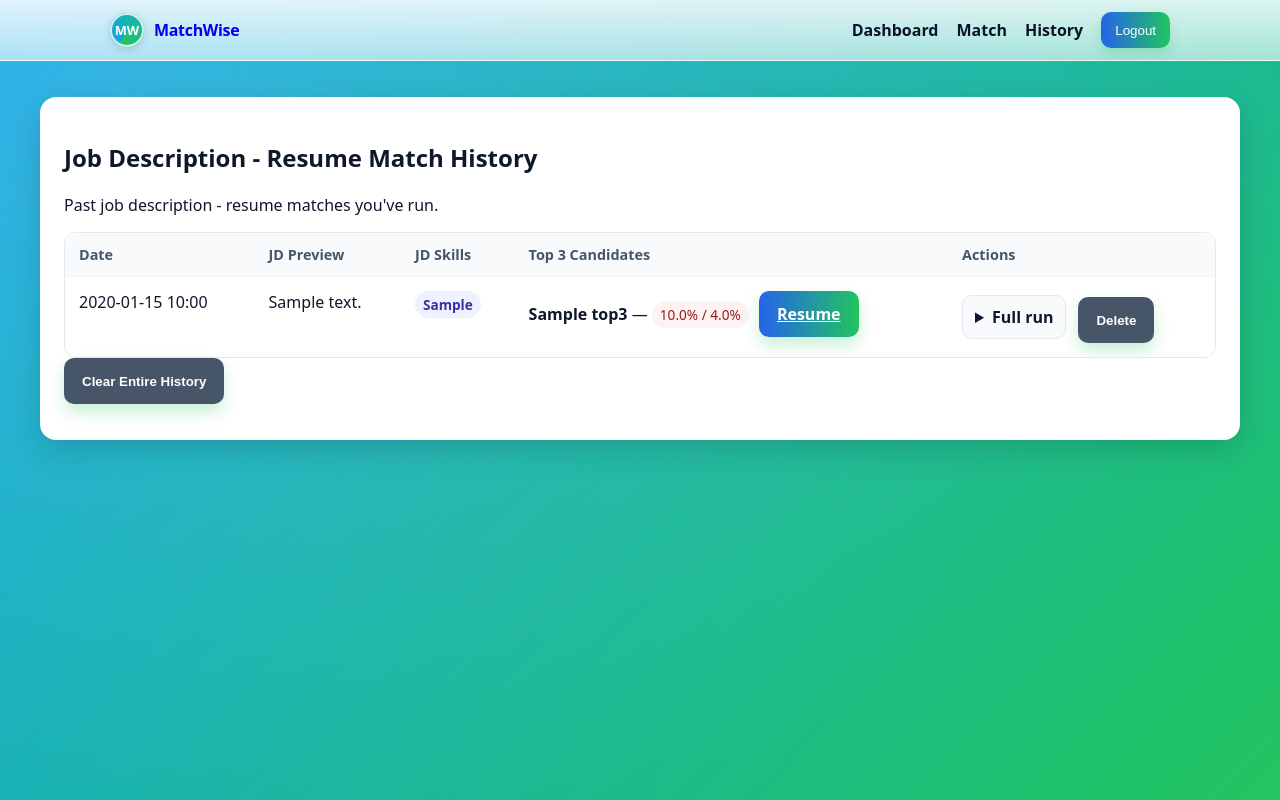
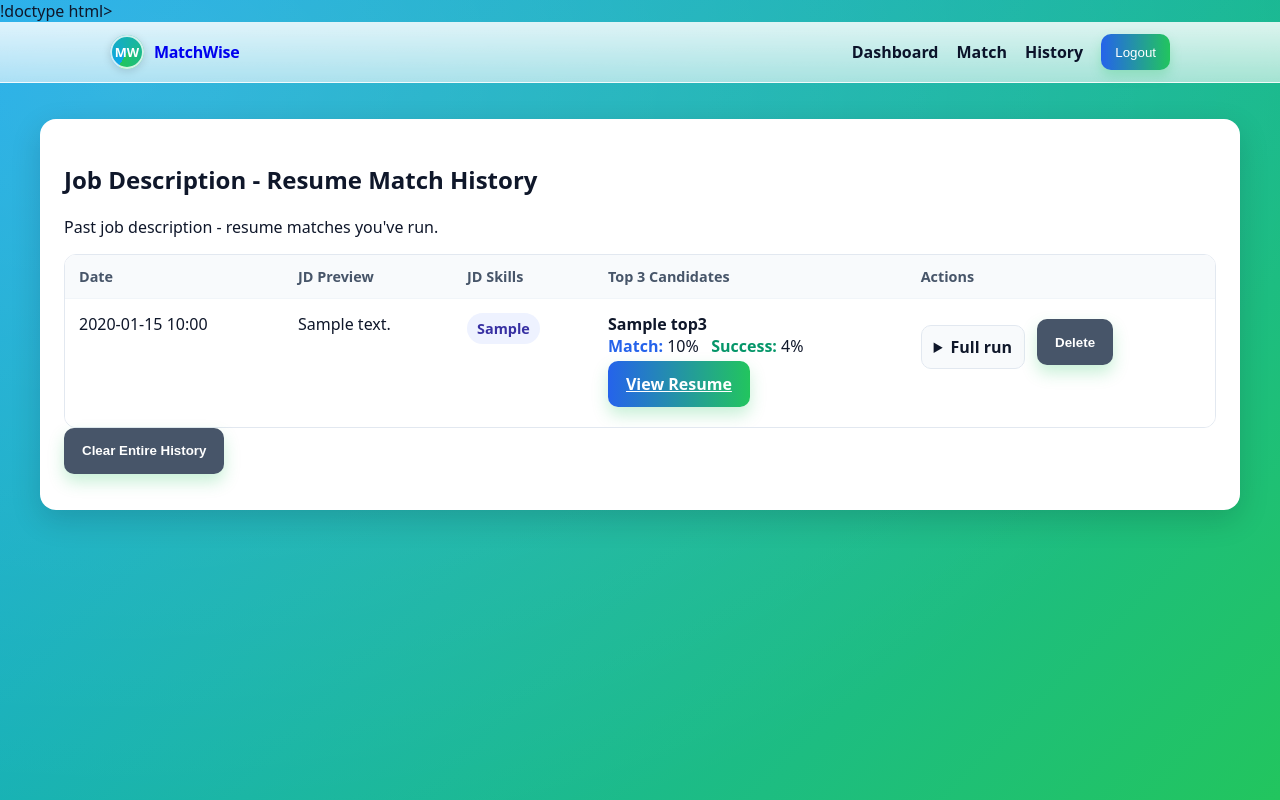
Before and after one commit to emiliell/MatchWise, a Flask app: template templates/company_history.html in a window 1280 px wide. Run offline with Flask 3, Linux system fonts and the light colour scheme; the template is opened without the code that fills it: most values are stand-ins (such as "Sample title", 1, 10 or a date in 2020); some libraries are stand-ins or nearby versions.

Commit message:
Update company_history.html skills display

```diff
--- a/templates/company_history.html
+++ b/templates/company_history.html
@@ -1,4 +1,4 @@
-<!doctype html>
+!doctype html>
 <html lang="en">
 <head>
   <meta charset="utf-8">
@@ -62,10 +62,16 @@
     tbody tr:hover{background:#f9fbff}
 
     .ok{background:#ecfdf5;color:#065f46}.mid{background:#fffbeb;color:#92400e}.bad{background:#fef2f2;color:#991b1b}
-    .skills{display:flex;flex-wrap:wrap;gap:6px} .chip{background:#eef2ff;color:#3730a3;padding:4px 8px;font-size:.85rem;border-radius:999px}
-
+    .skills{display:flex;flex-wrap:wrap;gap:6px}
     details{background:#f8fafc;border:1px solid #e2e8f0;border-radius:10px;padding:10px 12px}
     details>summary{cursor:pointer;font-weight:600}
+
+
+    .inline-more { display:inline-block; margin-left:6px; }
+    .inline-more > summary { cursor:pointer; display:inline; list-style:none; color:#0f766e; font-weight:700; }
+    .inline-more > summary::-webkit-details-marker { display:none; }
+    .skills-all { margin-top:8px; max-width:520px; }
+
   </style>
 </head>
 <body>
@@ -110,29 +116,39 @@
                     <td>{{ r['ran_at'].strftime('%Y-%m-%d %H:%M') if r['ran_at'] else '' }}</td>
                     <td style="max-width:340px">{{ r['jd_preview'] }}</td>
                     <td>
-                        <div class="skills">
-                        {% for s in r['jd_tech'] %}
-                            <span class="chip">{{ s }}</span>
+                      {% set maxn = 10 %}
+                      <div class="skills">
+                        {% for s in r.jd_tech[:maxn] %}
+                          <span class="chip">{{ s }}</span>
                         {% endfor %}
-                        </div>
+
+                        {% if r.jd_tech|length > maxn %}
+                          <details class="inline-more">
+                            <summary>+{{ r.jd_tech|length - maxn }} more</summary>
+                            <div class="skills skills-all" style="background:#f8fafc; border:1px solid #e2e8f0; border-radius:10px; padding:8px;">
+                              {% for s in r.jd_tech %}
+                                <span class="chip">{{ s }}</span>
+                              {% endfor %}
+                            </div>
+                          </details>
+                        {% endif %}
+                      </div>
                     </td>
                     <td>
-                        {% if r['top3'] and r['top3']|length > 0 %}
-                        <div>
-                            {% for t in r['top3'] %}
-                            {% set badge = 'ok' if (t['success_rate'] or 0) >= 80 else ('mid' if (t['success_rate'] or 0) >= 60 else 'bad') %}
-                            <div style="margin-bottom:6px">
-                                <strong>{{ t['candidate_name'] or 'Candidate' }}</strong>
-                                — <span class="badge {{ badge }}">{{ '%.1f'|format(t['match_score'] or 0) }}% / {{ '%.1f'|format(t['success_rate'] or 0) }}%</span>
-                                {% if t['resume_id'] %}
-                                <a class="btn" href="{{ url_for('fetch_resume', resume_id=t['resume_id']) }}" target="_blank" rel="noopener">Resume</a>
-                                {% endif %}
+                      {% for c in r.top3 %}
+                        <div style="margin-bottom:6px;">
+                          <strong>{{ c.candidate_name }}</strong><br>
+                          <span style="color:#2563eb; font-weight:600;">Match:</span> {{ c.match_score }}% &nbsp;
+                          <span style="color:#059669; font-weight:600;">Success:</span> {{ c.success_rate }}%
+                          {% if c.resume_id %}
+                            <div style="margin-top:4px;">
+                              <a class="btn" href="{{ url_for('fetch_resume', resume_id=c.resume_id) }}" target="_blank">
+                                View Resume
+                              </a>
                             </div>
-                            {% endfor %}
+                          {% endif %}
                         </div>
-                        {% else %}
-                        —
-                        {% endif %}
+                      {% endfor %}
                     </td>
                     <td class="row">
                         <details>
```
